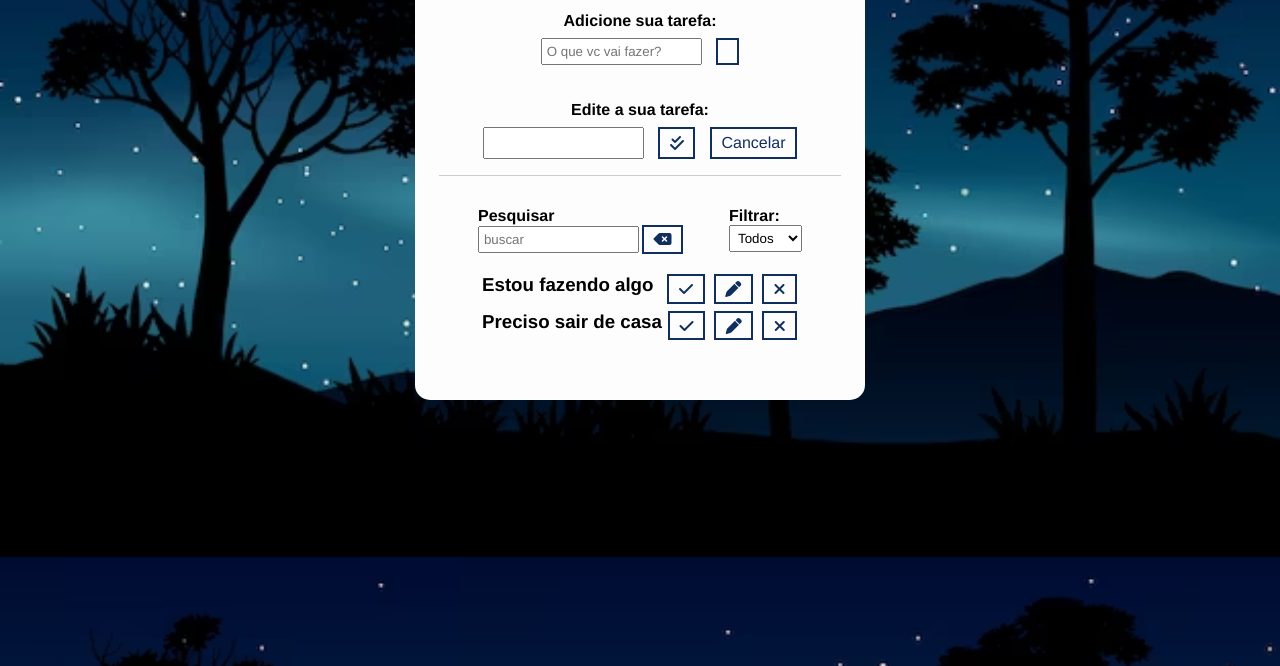
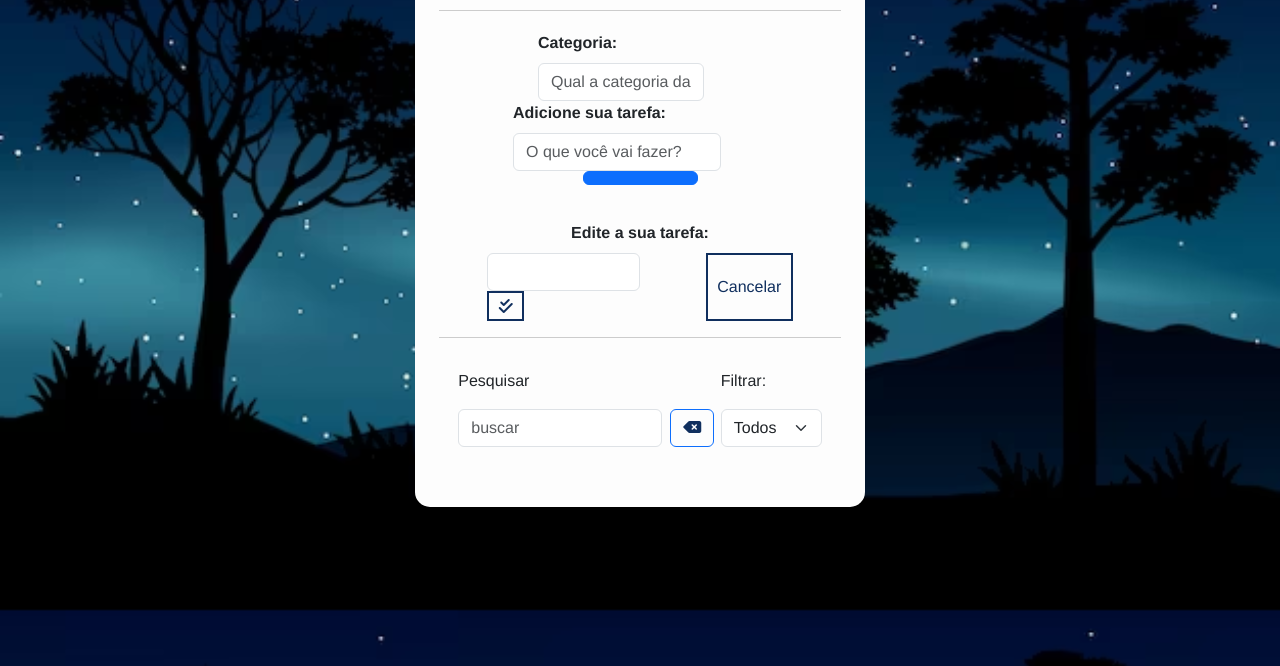
Before and after one commit to henriquematere/Trabalho_Beto, a plain HTML site: page index.html in a window 1280 px wide. Shown: the part 134-800 px from the top of the page. Drawn offline with nearby package versions, Linux system fonts and the light colour scheme; some icons are missing.

Commit message:
Versão Final do Trabalho

```diff
--- a/index.html
+++ b/index.html
@@ -1,16 +1,24 @@
 <!DOCTYPE html>
 <html lang="en">
-
   <head>
-    <meta charset="UTF-8">
-    <meta name="viewport" content="width=device-width, initial-scale=1.0">
+    <meta charset="UTF-8" />
+    <meta name="viewport" content="width=device-width, initial-scale=1.0" />
     <title>To-do List</title>
-    <link rel="stylesheet" href="css/style.css">
+    <link rel="stylesheet" href="css/style.css" />
     <script src="Js/scripts.js" defer></script>
-    <!-- Fonte (Awesome) -->
-    <link rel="stylesheet" href="https://cdnjs.cloudflare.com/ajax/libs/font-awesome/6.6.0/css/all.min.css"
+    <!-- Font Awesome -->
+    <link
+      rel="stylesheet"
+      href="https://cdnjs.cloudflare.com/ajax/libs/font-awesome/6.6.0/css/all.min.css"
       integrity="sha512-Kc323vGBEqzTmouAECnVceyQqyqdsSiqLQISBL29aUW4U/M7pSPA/gEUZQqv1cwx4OnYxTxve5UMg5GT6L4JJg=="
-        crossorigin="anonymous" referrerpolicy="no-referrer" />
+      crossorigin="anonymous"
+      referrerpolicy="no-referrer"
+    />
+    <!-- Bootstrap -->
+    <link
+      rel="stylesheet"
+      href="https://cdn.jsdelivr.net/npm/bootstrap@5.3.3/dist/css/bootstrap.min.css"
+    />
   </head>
 
   <body>
@@ -19,22 +27,45 @@
         <h1>To-do List</h1>
       </header>
       <form id="todo-form">
+        <div class="todo-form-categoria">
+          <p>Categoria:</p>
+          <div class="row">
+            <div class="col-md-10">
+              <input
+                type="text"
+                id="todo-categories"
+                class="form-control"
+                placeholder="Qual a categoria da sua tarefa?"
+              />
+            </div>
+          </div>
+        </div>
+        <div class="todo-form-tarefa">
           <p>Adicione sua tarefa:</p>
-            <div class="form-control">
-                <input type="text" id="todo-input" placeholder="O que vc vai fazer?">
-                <button type="submit">
-                    <i class="fa-thin fa-plus"></i>
+          <div class="row">
+            <div class="col-md-10">
+              <input
+                type="text"
+                id="todo-task"
+                class="form-control"
+                placeholder="O que você vai fazer?"
+              />
+            </div>
+            <div class="d-grid gap-2 col-6 mx-auto">
+              <button class="btn btn-primary" type="submit">
+                <i class="fa-thin fa-plus fa-xl" style="color: #ffff"></i>
               </button>
             </div>
+          </div>
+        </div>
       </form>
-        <form id="edit-form" class="">
+      <form id="edit-form" class="hide">
         <div class="edit-form-title">
           <p>Edite a sua tarefa:</p>
         </div>
         <div class="edit-form-mid">
-
-                <div class="form-control">
-                    <input type="text" id="edit-input">
+          <div class="edit-form-input">
+            <input type="text" id="edit-input" class="form-control w-75" />
             <button type="submit">
               <i class="fa-solid fa-check-double"></i>
             </button>
@@ -43,59 +74,34 @@
         </div>
       </form>
       <div class="todo-bottom">
-
         <div class="toolbar">
           <div id="search">
-                    <h4>Pesquisar</h4>
-                    <form class="pesquisa">
-                        <input type="text" id="search-input" placeholder="buscar">
-                        <button id="erase-button">
+            <p>Pesquisar</p>
+            <form>
+              <div class="d-flex gap-2">
+                <input
+                  type="text"
+                  id="search-input"
+                  placeholder="buscar"
+                  class="form-control"
+                />
+                <button id="erase-button" class="btn btn-outline-primary">
                   <i class="fa-solid fa-delete-left"></i>
                 </button>
+              </div>
             </form>
           </div>
           <div id="filter">
-                    <h4>Filtrar:</h4>
-                    <select id="filter-select">
-                        <option value="all"> Todos </option>
-                        <option value="done"> Feitos </option>
-                        <option value="todo"> A fazer </option>
+            <p>Filtrar:</p>
+            <select id="filter-select" class="form-select">
+              <option value="all">Todos</option>
+              <option value="done">Feitos</option>
+              <option value="todo">A fazer</option>
             </select>
           </div>
         </div>
-            <div id="todo-list">
-                <div class="todo">
-                    <h3>Estou fazendo algo</h3>
-                    <div class="buttons" style="margin-left:14px">
-                        <button class="finish-todo">
-                            <i class="fa-solid fa-check"></i>
-                        </button>
-                        <button class="edit-todo">
-                            <i class="fa-solid fa-pen"></i>
-                        </button>
-                        <button class="remove-todo">
-                            <i class="fa-solid fa-xmark"></i>
-                        </button>
-                    </div>
-                </div>
-                <div class="todo">
-                    <h3>Preciso sair de casa</h3>
-                    <div class="buttons">
-
-                        <button class="finish-todo">
-                            <i class="fa-solid fa-check"></i>
-                        </button>
-                        <button class="edit-todo">
-                            <i class="fa-solid fa-pen"></i>
-                        </button>
-                        <button class="remove-todo">
-                            <i class="fa-solid fa-xmark"></i>
-                        </button>
-                    </div>
-                </div>
-            </div>
+        <div id="todo-list"></div>
       </div>
     </div>
   </body>
-
 </html>
```
Also changed, not shown: 1 other file. Lines whose indentation alone changed are shown as unchanged.
